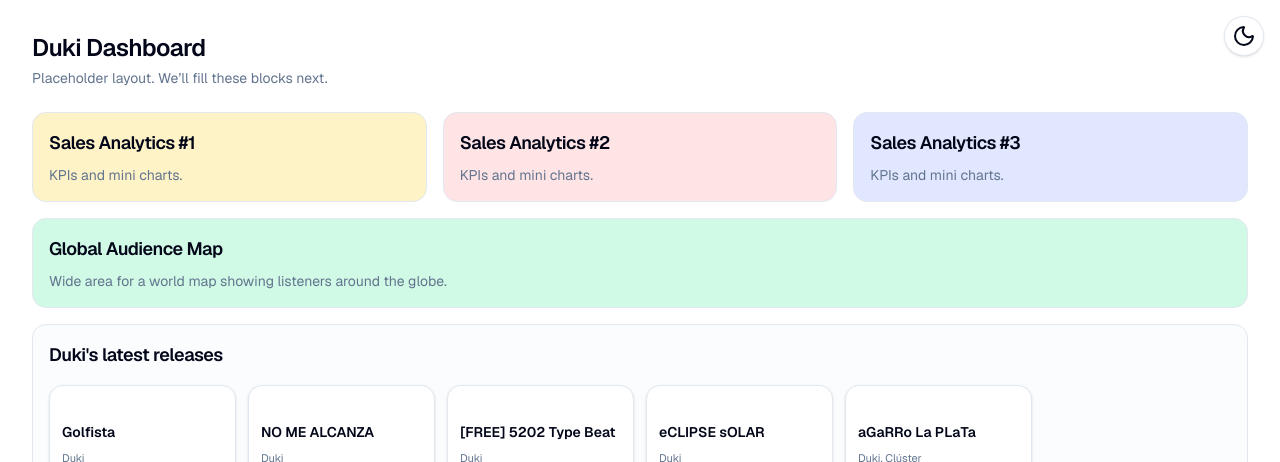
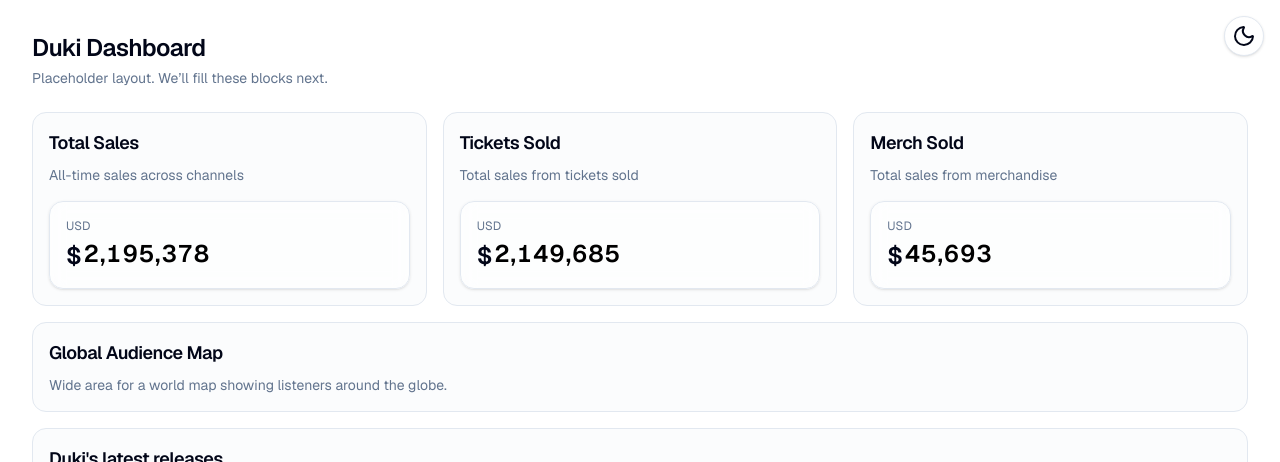
Before and after one commit to chilleno/artist-dashboard, a Next.js app: page /dashboard/duki in a window 1280 px wide. Shown: the top 462 px of the page. Built offline with nearby package versions, Linux system fonts and the light colour scheme.

Commit message:
feat: implement sales kpi components

```diff
--- a/app/dashboard/[slug]/page.tsx
+++ b/app/dashboard/[slug]/page.tsx
@@ -3,6 +3,7 @@
 import { notFound } from "next/navigation"
 import { BentoCard } from "@/components/dashboard/bento-card"
 import { LastReleases } from "@/components/dashboard/last-releases"
+import { SalesKPI } from "@/components/dashboard/sales-kpis"
 
 export default async function Dashboard({
   params,
@@ -26,35 +27,49 @@
         </header>
 
         {/* Responsive Bento Grid */}
-        <section
-          className="grid auto-rows-auto grid-cols-1 gap-4 sm:grid-cols-6"
-        >
-          {/* Sales analytics squares */}
+        <section className="grid auto-rows-auto grid-cols-1 gap-4 sm:grid-cols-6">
+          {/* Sales analytics KPIs - split into three tiles using salesData */}
           <BentoCard
-            title="Sales Analytics #1"
-            description="KPIs and mini charts."
-            className="sm:col-span-3 lg:col-span-2"
-            bgClassName="bg-amber-100 dark:bg-amber-950/40"
-          />
+            title="Total Sales"
+            description="All-time sales across channels"
+            className="sm:col-span-2"
+          >
+            <SalesKPI
+              label="USD"
+              value={Number(artist.salesData?.totalSales)}
+              prefix="$"
+            />
+          </BentoCard>
+
           <BentoCard
-            title="Sales Analytics #2"
-            description="KPIs and mini charts."
-            className="sm:col-span-3 lg:col-span-2"
-            bgClassName="bg-rose-100 dark:bg-rose-950/40"
-          />
+            title="Tickets Sold"
+            description="Total sales from tickets sold"
+            className="sm:col-span-2"
+          >
+            <SalesKPI
+              label="USD"
+              value={Number(artist.salesData?.ticketsSold)}
+              prefix="$"
+            />
+          </BentoCard>
+
           <BentoCard
-            title="Sales Analytics #3"
-            description="KPIs and mini charts."
-            className="sm:col-span-6 lg:col-span-2"
-            bgClassName="bg-indigo-100 dark:bg-indigo-950/40"
-          />
+            title="Merch Sold"
+            description="Total sales from merchandise"
+            className="sm:col-span-2"
+          >
+            <SalesKPI
+              label="USD"
+              value={Number(artist.salesData?.merchSold)}
+              prefix="$"
+            />
+          </BentoCard>
 
           {/* Large & wide for World Map of listeners */}
           <BentoCard
             title="Global Audience Map"
             description="Wide area for a world map showing listeners around the globe."
             className="sm:col-span-6 lg:col-span-6 lg:row-span-2"
-            bgClassName="bg-emerald-100 dark:bg-emerald-950/40"
           />
 
           {/* Large column for Last Releases */}
```
